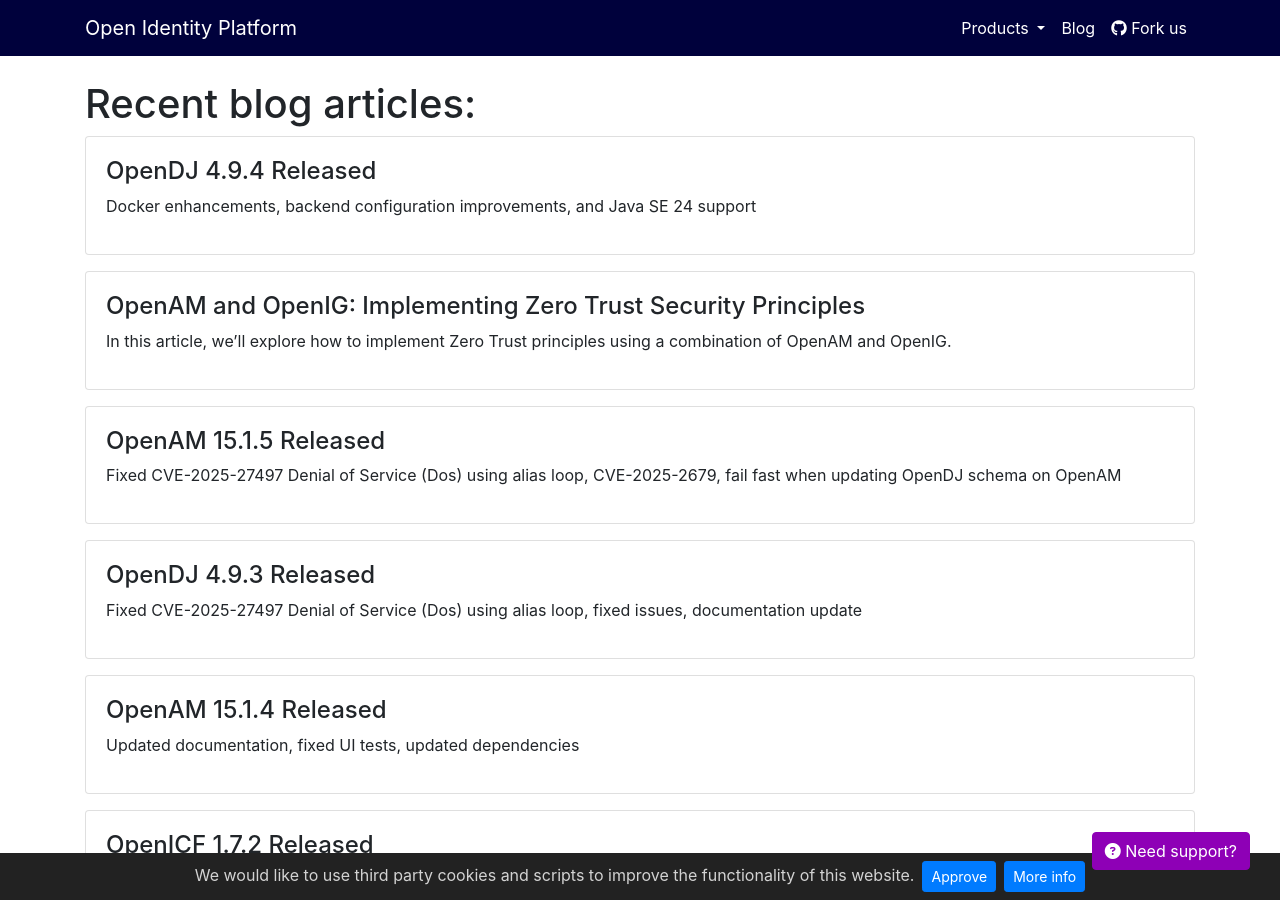
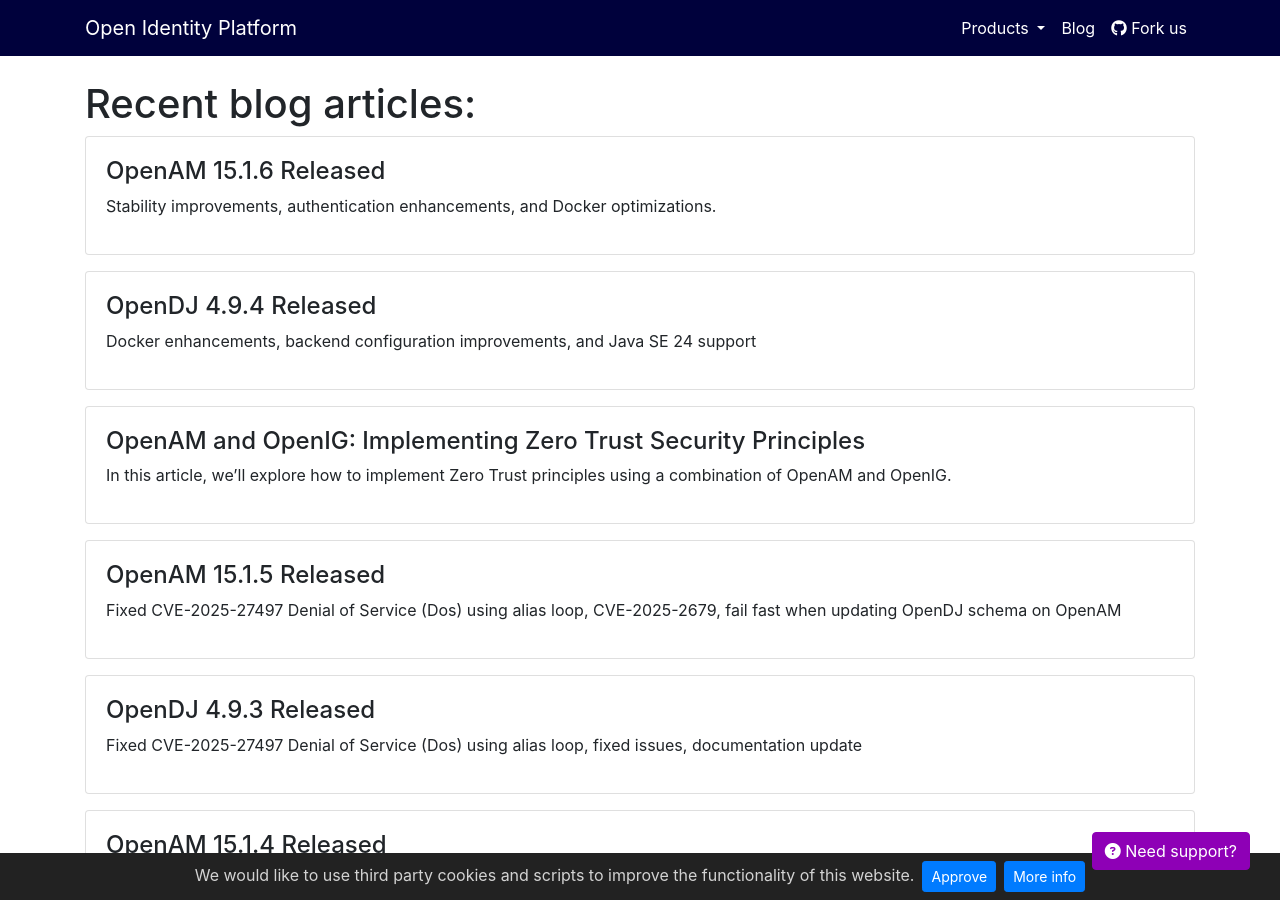
Before and after one commit to OpenIdentityPlatform/OpenIdentityPlatform.org, a Jekyll site: the page built from blog/index.html, in a window 1280 px wide and 900 px high. Built offline with Jekyll 4.4.1, drawn with Linux system fonts in a browser that asks for light colours; nearby versions of some CDN libraries; some of the changed lines change nothing that is shown.

Commit message:
OpenAM 15.1.6 Released

```diff
--- a/_data/blogposts.yml
+++ b/_data/blogposts.yml
@@ -1,3 +1,7 @@
+-
+  title: 'OpenAM 15.1.6 Released'
+  link: '/blog/openam-15-1-6-released'
+  description: 'Stability improvements, authentication enhancements, and Docker optimizations.'
 -
   title: 'OpenDJ 4.9.4 Released'
   link: '/blog/opendj-4-9-4-released'
--- /dev/null
+++ b/blog/openam-15-1-6-released.md
@@ -0,0 +1,29 @@
+---
+layout: home
+landing-title: "OpenAM 15.1.6 Released"
+landing-title2: "OpenAM 15.1.6 Released"
+description: Open Identity Platform Community just released OpenAM v15.1.6. Stability improvements, authentication enhancements, and Docker optimizations.
+keywords: 'OpenAM, Access Management, Authentication, SSO, Single Sign On, Open Identity Platform, Release, Documentation'
+imageurl: 'openam-og.png'
+canonical: https://github.com/OpenIdentityPlatform/OpenAM/releases/tag/15.1.6
+---
+# OpenAM 15.1.6 Released
+
+[Download](https://github.com/OpenIdentityPlatform/OpenAM/releases/tag/15.1.6)
+
+## What's New
+
+* Fixed OAuth2 error when using `Connection: close` header.
+* Improved fail-fast behavior when updating OpenDJ schema during OpenAM setup.
+* Added `RemoteIpValve` to the `server.xml` file in the Docker image.
+* Resolved crash issue with embedded DJ setup.
+* Fixed denial-of-service vulnerability using alias loop.
+* Updated dependencies for better compatibility.
+
+[All changes](https://github.com/OpenIdentityPlatform/OpenAM/compare/15.1.5...15.1.6)
+
+## Thanks for the contributions
+
+<i id="vharseko"><i>1. <a href="https://github.com/vharseko" target="_blank">Valery Kharseko</a></i>
+
+<i id="maximthomas"><i>2. <a href="https://github.com/maximthomas" target="_blank">Maxim Thomas</a></i>
```
